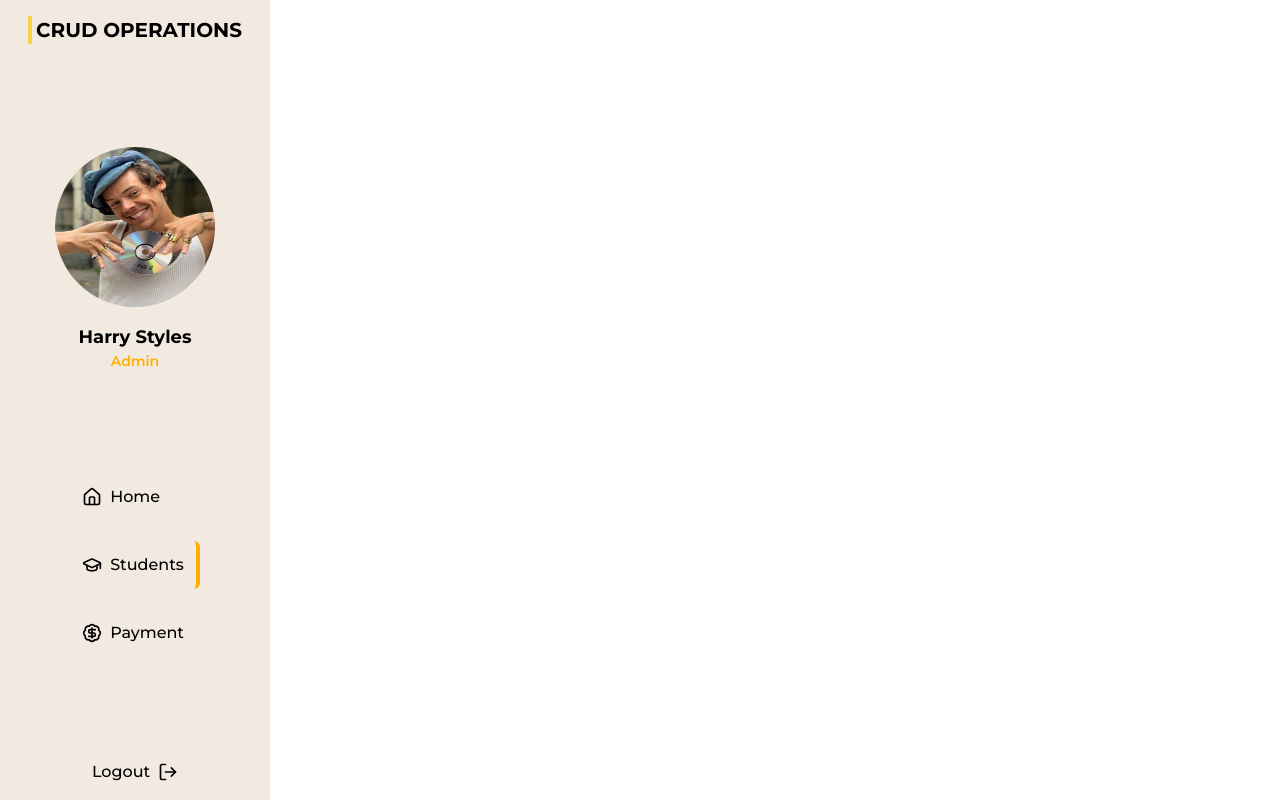
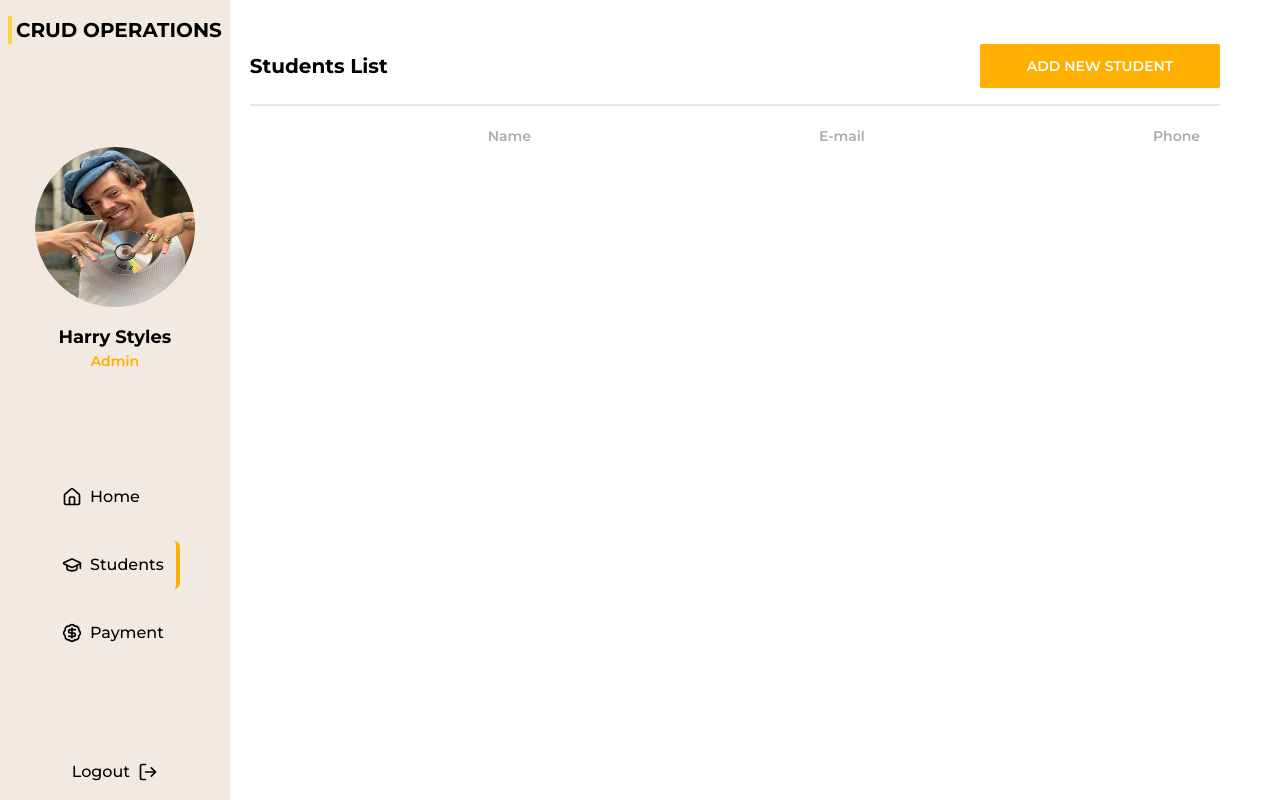
Before and after one commit to nataliacampossoares/CRUD-frontend-REACT, a React (Vite) app: page /student in a window 1280 px wide. Built offline with nearby package versions, Linux system fonts and the light colour scheme; a web font is replaced by a local one.

Commit message:
Página Students

```diff
--- /dev/null
+++ b/src/components/Button.jsx
@@ -0,0 +1,5 @@
+export default function Button(props){
+    return(
+        <button className="bg-darkYellow rounded-sm p-3 text-white w-60 h-fit text-sm font-semibold">{props.texto}</button>
+    )
+}
--- /dev/null
+++ b/src/components/ModalForm.jsx
@@ -0,0 +1,5 @@
+export default function ModalForm(){
+    return(
+        none
+    )
+}
--- a/src/components/Sidebar.jsx
+++ b/src/components/Sidebar.jsx
@@ -22,7 +22,7 @@ export default function Sidebar() {
     return final;}
 
   return (
-    <div className="flex flex-col items-center justify-between min-w-[180px] max-w-[270px] h-screen bg-beige">
+    <div className="flex flex-col items-center justify-between w-[280px] h-screen bg-beige">
       <div className="pt-4">
         <div className="border-l-4 border-lightYellow pl-1">
           <p className="font-bold text-xl">CRUD OPERATIONS</p>
--- a/src/index.css
+++ b/src/index.css
@@ -1,3 +1,9 @@
 @tailwind base;
 @tailwind components;
 @tailwind utilities;
+
+.custom-button {
+    width: 12rem !important; /* Tamanho fixo do botão */
+    padding: 0.5rem 1rem !important; /* Ajusta o padding */
+    margin: 0.5rem !important; /* Ajusta a margem */
+}
--- a/src/pages/LoginPage.jsx
+++ b/src/pages/LoginPage.jsx
@@ -1,5 +1,6 @@
 import { NavLink } from "react-router-dom";
 import Form from "../components/Form";
+import Button from "../components/Button";
 
 
 export default function LoginPage() {
@@ -25,7 +26,7 @@ export default function LoginPage() {
           </div>
         </div>
         <Form/>
-        <button className="bg-darkYellow rounded-sm p-2 m-10 text-white w-96" onClick={home}>SIGN IN</button>
+        <button className="bg-darkYellow rounded-sm p-2 m-10 text-white w-96">SIGN IN</button>
         <p className="text-sm text-darkGray">Forgot your password? <span className="text-darkYellow underline">Reset Password</span></p>
       </div>
     </div>
--- a/src/pages/Student.jsx
+++ b/src/pages/Student.jsx
@@ -1,9 +1,53 @@
+import Button from "../components/Button";
 import Sidebar from "../components/Sidebar";
 
 export default function Student() {
-    return(
-        <div>
-            <Sidebar/>
+//   const [users, setUsers] = useState([]); // Estado para armazenar os usuários
+//   const [loading, setLoading] = useState(true); // Estado para gerenciar o carregamento
+//   const [error, setError] = useState(null); // Estado para erros
+
+//   useEffect(() => {
+//     const fetchUsers = async () => {
+//       try {
+//         const response = await fetch(
+//           "https://crud-backend-react.onrender.com/usuarios"
+//         ); // URL do backend
+//         if (!response.ok) {
+//           throw new Error("Erro ao buscar os usuários");
+//         }
+//         const data = await response.json();
+//         setUsers(data); // Atualiza o estado com os usuários
+//       } catch (error) {
+//         setError(error.message); // Armazena a mensagem de erro
+//       } finally {
+//         setLoading(false); // Finaliza o estado de carregamento
+//       }
+//     };
+
+//     fetchUsers(); // Chama a função de busca
+//   }, []); // O array vazio faz com que a requisição ocorra apenas uma vez após a montagem
+
+    function handleClick(){
+        console.log("oi")
+    }
+
+
+  return (
+    <div className="flex">
+      <Sidebar />
+      <div className="flex h-screen w-full">
+        <div className="flex flex-col w-full pr-20">
+          <div className="flex justify-between items-center m-5 w-full h-fit pb-4 pt-6 border-solid border-b-2 border-whiteGray">
+            <p className="font-bold text-xl">Students List</p>
+            <button className="bg-darkYellow rounded-sm p-3 text-white w-60 h-fit text-sm font-semibold" onClick={handleClick}>ADD NEW STUDENT</button>
+          </div>
+          <div className="flex gap-72 justify-end">
+            <p className="text-lightGray2 font-semibold text-sm">Name</p>
+            <p className="text-lightGray2 font-semibold text-sm">E-mail</p>
+            <p className="text-lightGray2 font-semibold text-sm">Phone</p>
+          </div>
         </div>
-    )
+      </div>
+    </div>
+  );
 }
--- a/tailwind.config.js
+++ b/tailwind.config.js
@@ -13,6 +13,8 @@ export default {
         lightGray: "#CDCDCD",
         white: "#FFFFFF",
         beige: "#F2EAE1",
+        whiteGray: '#E5E5E5',
+        lightGray2: '#ACACAC'
       },
     },
   },
```
Also changed, not shown: src/pages/Home.jsx (line endings or trailing spaces).
